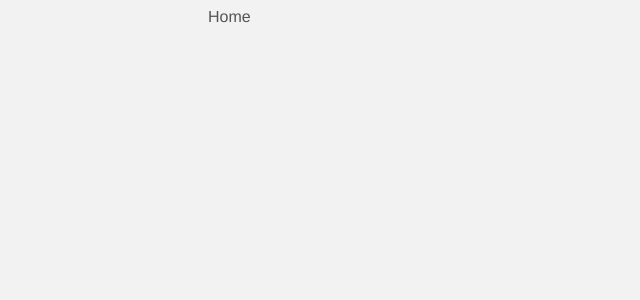
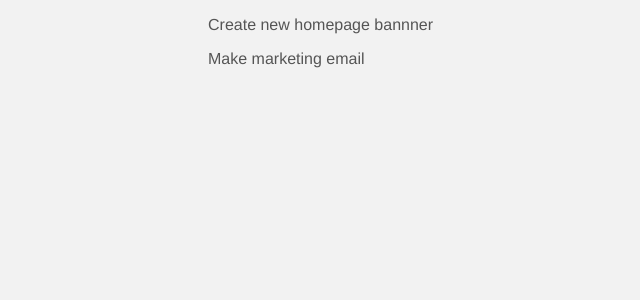
Before and after one commit to AndrzejChemerys/vue, a Vue app in the folder vue_projects/7_simple_project_planner/project-planner/: page / in a window 1280 px wide. Shown: the top 300 px of the page, without its empty margins (132-772 px from the left). Built offline with nearby package versions, Linux system fonts and the light colour scheme; data requests are answered from the project's data file.

Commit message:
Home View and Data

```diff
--- /dev/null
+++ b/vue_projects/7_simple_project_planner/project-planner/data/db.json
@@ -0,0 +1,16 @@
+{
+  "projects": [
+    {
+      "id": 1,
+      "title": "Create new homepage bannner",
+      "details": "Lorem ipsum",
+      "complete": false
+    },
+    {
+      "id": 2,
+      "title": "Make marketing email",
+      "details": "Lorem ipsum",
+      "complete": true
+    }
+  ]
+}
--- a/vue_projects/7_simple_project_planner/project-planner/package.json
+++ b/vue_projects/7_simple_project_planner/project-planner/package.json
@@ -8,6 +8,7 @@
   },
   "dependencies": {
     "core-js": "^3.6.5",
+    "json-server": "^0.17.0",
     "vue": "^3.0.0",
     "vue-router": "^4.0.0-0"
   },
--- a/vue_projects/7_simple_project_planner/project-planner/src/views/Home.vue
+++ b/vue_projects/7_simple_project_planner/project-planner/src/views/Home.vue
@@ -1,6 +1,10 @@
 <template>
   <div class="home">
-    Home
+    <div v-if="projects.length">
+      <div v-for="project in projects" :key="project.id">
+        <p>{{project.title}}</p>
+      </div>
+    </div>
   </div>
 </template>
 
@@ -8,6 +12,17 @@
 
 export default {
   name: 'Home',
-  components: {}
+  components: {},
+  data(){
+    return{
+      projects:[]
+    }
+  },
+  mounted(){
+    fetch('http://localhost:3000/projects')
+    .then(res=>res.json())
+    .then(data=>this.projects=data)
+    .catch(err=>console.log(err.message))
+  }
 }
 </script>
```
Also changed, not shown: vue_projects/7_simple_project_planner/project-planner/src/App.vue (line endings or trailing spaces), 1 other file (tests, documents, lock files or other folders).
